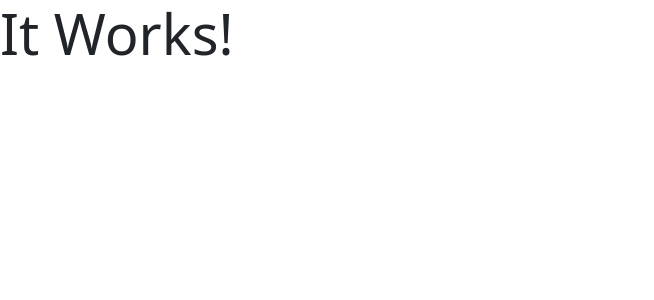
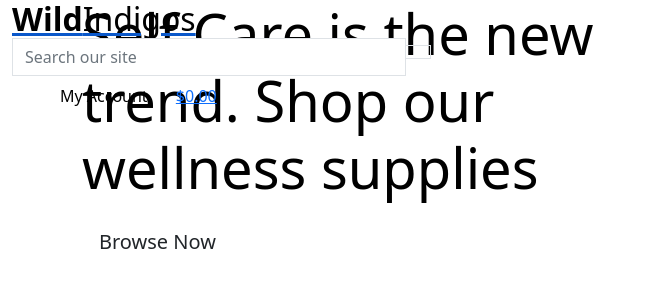
Before and after one commit to susanmarie87/Wild_Boutique, a Django app: page / in a window 1280 px wide. Shown: the top 300 px of the page, without its empty margins (0-654 px from the left). Run offline with Django 3.2, Linux system fonts and the light colour scheme; some libraries are stand-ins or nearby versions.

Commit message:
Add main header

```diff
--- a/home/templates/home/index.html
+++ b/home/templates/home/index.html
@@ -1,6 +1,25 @@
 {% extends "base.html" %}
 {% load static %}
 
+{% block page_header %}
+<div class="container header-container">
+    <div class="row">
+        <div class="col">
+
+        </div>
+    </div>
+</div>
+{% endblock %}
 {% block content %}
-<h1 class="display-4 text-succes">It Works!</h1>
+<div class="container h-100">
+    <div class="row h-100">
+        <div class="col-7 col-md-6">
+            <h1 class="display-4 logo-font text-black">Self Care is the new trend. Shop our wellness supplies</h1>
+            <div>
+                <a href="" class="shop-now-button btn btn-lg rounded-0 text-uppercasae py-3">Browse Now</a>
+            </div>
+        </div>
+    </div>
+</div>
+
 {% endblock %}
--- a/templates/base.html
+++ b/templates/base.html
@@ -41,6 +41,69 @@
 </head>
 
 <body>
+    <header class="container-fluid fixed-top">
+        <div class="row">
+            <div class="col-12 col-lg-4 my-auto py-1 py-lg-0 text-center-lg-left"></div>
+            <a href="{% url 'home' %}" class="nav-link-main-logo-link">
+                <h2 class="logo-font text-black my-0"><strong>Wild</strong>Indigos</h2>
+            </a>
+        </div>
+        <div class="col-12 col-lg-4 my-auto py-1 py-lg-0">
+            <form method="GET" action="">
+                <div class="input-group w-100">
+                    <input class="form-control border border-black rounded-0" type="text" name="q"
+                        placeholder="Search our site">
+                    <div class="input-group-append">
+                        <button class="form-control btn btn-black border border-black rounded-0" type="submit">
+                            <span class="icon">
+                                <i class="fas fa-search"></i>
+                            </span>
+                        </button>
+                    </div>
+                </div>
+            </form>
+        </div>
+        <div class="col-12 col-lg-4 my-auto py-1 py-lg-0">
+            <ul class="list-inline-item dropdown">
+                <li class="list-inline-item dropdown">
+                    <a class="text-black nav-link" href="#" id="user-options" data-toggle="dropdown"
+                        aria-haspopup="true" aria-expanded="false">
+                        <div class="text-center">
+                            <div><i class="fas fa-user fa-lg"></i></div>
+                            <p class="my-0">My Account</p>
+                        </div>
+                    </a>
+                    <div class="dropdown-menu border-0" aria-labelledby="user-options">
+                        {% if request.user.is_authenticated %}
+                            {% if request.user.is_superuser %}
+                        <a href="" class="dropdown-item">Product Management</a>
+                            {% endif %}
+                            <a href="" class="dropdown-item">My Profile</a>
+                            <a href="{% url 'account_logout' %}" class="dropdown-item">Logout</a>
+                        {% else %}
+                        <a href="{% url 'account_signup' %}" class="dropdown-item">Register</a>
+                        <a href="{% url 'account_login' %}" class="dropdown-item">Login</a>
+                        {% endif %}
+                    </div>
+                </li>
+            <li class="list-inline-item">
+                <a class="{% if grand_total %}text-info font-weight-bold{%else%}text-black{%endif%}nav-link" href="">
+                    <div class="text-center">
+                        <div><i class="fas fa-shopping-bag fa-lg"></i></div>
+                        <p class="my-0">
+                            {% if grand_total %}
+                                ${{ grand_total|floatformat:2 }}
+                            {% else %}
+                                    $0.00
+                            {% endif %}
+                        </p>
+                    </div>
+                </a>
+            </li>
+        </ul>
+    </div>
+    </div>
+    </header>
 
     {% if messages %}
     <header class="message-container"></header>
```
